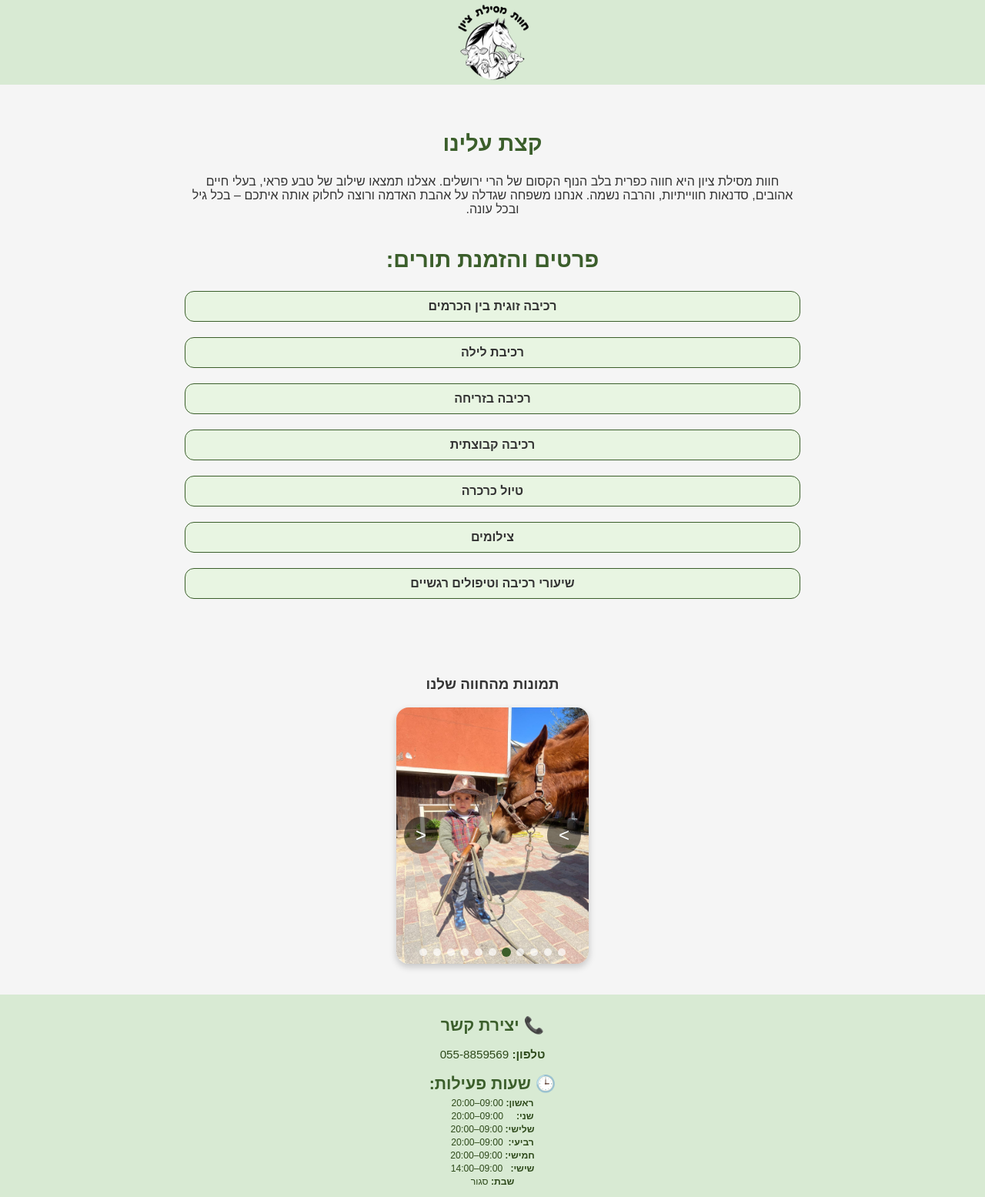
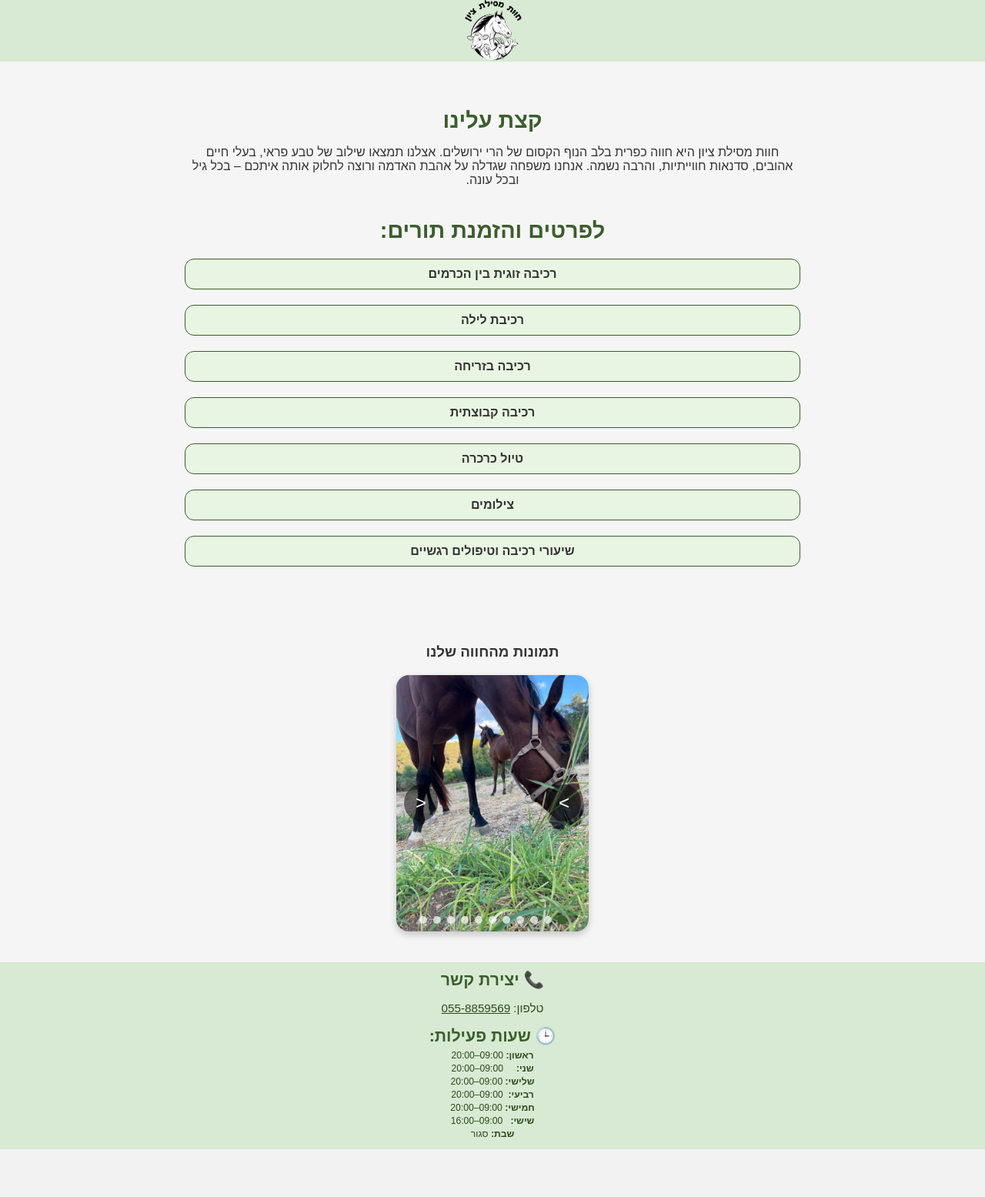
Before and after one commit to hagitlevi/mesilat_zion_farm_website, a Django app: page / in a window 1280 px wide. Shown: the whole page at 77% size. After the commit the page ends 1493 px from the top, so only its background shows below. Run offline with Django 5.2, Linux system fonts and the light colour scheme.

Commit message:
little changes

```diff
--- a/homePage/static/homePage/home_style.css
+++ b/homePage/static/homePage/home_style.css
@@ -1,19 +1,23 @@
-/*קטע עליון*/
 header {
-    background-color: #d8ead3; /* ירוק בהיר */
-    height: 110px;             /* הגובה של הקטע העליון - שימי כאן כמה שתרצי */
-    padding: 0;
+    background-color: #d8ead3;
+    height: 80px;
     margin: 0;
-
-    /* **הגדרות עבור sticky header:** */
-    position: sticky; /* הופך את האלמנט לדביק */
-    top: 0;            /* מצמיד אותו לחלק העליון של אזור התצוגה (viewport) */
-    z-index: 1000;     /* ודא שהוא מעל תוכן אחר שעלול לגלול מתחתיו */
-    width: 100%;       /* ודא שהוא תופס את כל הרוחב הזמין */
+    display: flex;
+    align-items: center;
+    padding: 0 20px;
+    position: sticky;
+    top: 0;
+    left: 0;
+    right: 0;
+    z-index: 1000;
+    box-sizing: border-box;
+    justify-content: center;
 }
 
+
 header img{
-    max-width: 100px; /* גודל מקסימלי לתמונה */
+
+    max-width: 80px; /* גודל מקסימלי לתמונה */
     height: auto; /* שמירה על יחס הגובה-רוחב */
 }
 
@@ -28,8 +32,8 @@ body {
 }
 
 .container {
+    margin: auto;
     max-width: 800px;
-    margin: auto;
     padding: 20px;
 }
 
@@ -41,6 +45,8 @@ section {
 h2 {
     color: #3b5e2b;
     font-size: 1.8em;
+    margin: 0; /* Removes all margins */
+    padding: 0;
 }
 
 ul {
@@ -88,6 +94,10 @@ ul {
     padding: 0; /* להסיר ריווח פנימי אם לא נדרש */
 }
 
+.activity-button{
+    text-decoration: none; /* מסיר את הקו התחתון */
+    color: inherit;
+}
 
 /*קטע תחתון*/
 footer.contact-section {
@@ -98,6 +108,10 @@ footer.contact-section {
     text-align: center;
     direction: rtl;
     font-size: 0.95em; /* כל הטקסט קטן ב־5% */
+}
+
+.tel-color{
+    color: inherit;
 }
 
 footer h2 {
@@ -112,8 +126,6 @@ footer h3 {
 }
 
 /*קרוסלת תמונות*/
-
-/* קרוסלת תמונות - סגנונות כלליים */
 .carousel {
     margin-top: 40px;
 }
--- a/homePage/templates/homePage/home.html
+++ b/homePage/templates/homePage/home.html
@@ -6,10 +6,14 @@
     <meta name="viewport" content="width=device-width, initial-scale=1.0">
     <title>חוות סוסים מסילת ציון</title>
     <link rel="stylesheet" href="{% static 'homePage/home_style.css' %}">
+    <link rel="stylesheet" href="https://cdnjs.cloudflare.com/ajax/libs/font-awesome/6.4.0/css/all.min.css">
+
 </head>
 <body>
     <header>
-        <img src="{% static 'homePage/images/logo.png' %}" alt="חוות סילת ציון לוגו ">
+        <div class="logo-container">
+            <img src="{% static 'homePage/images/logo.png' %}" alt="חוות סילת ציון לוגו ">
+        </div>
     </header>
     <div class="container">
 
@@ -23,7 +27,7 @@
         </section>
 
         <section class="activities">
-            <h2>פרטים והזמנת תורים:</h2>
+            <h2>לפרטים והזמנת תורים:</h2>
             <ul>
                 <li><strong>רכיבה זוגית בין הכרמים</strong></li>
                 <li><strong>רכיבת לילה</strong></li>
@@ -31,7 +35,11 @@
                 <li><strong>רכיבה קבוצתית</strong></li>
                 <li><strong>טיול כרכרה</strong></li>
                 <li><strong>צילומים</strong></li>
-                <li><strong>שיעורי רכיבה וטיפולים רגשיים</strong></li>
+                <li>
+                    <a href="{% url 'riding_lessons' %}" class="activity-button" >
+                        <strong>שיעורי רכיבה וטיפולים רגשיים</strong>
+                    </a>
+                </li>
             </ul>
         </section>
     </div>
@@ -47,7 +55,10 @@
 
 <footer class="contact-section">
     <h2>📞 יצירת קשר</h2>
-    <p><strong>טלפון:</strong> 055-8859569</p>
+    <p>
+        טלפון:
+    <a href="tel:+97255-8859569" class="tel-color">055-8859569 </a>
+    </p>
 
     <h2>🕒 שעות פעילות:</h2>
     <ul class="hours-list">
@@ -56,7 +67,7 @@
         <li><strong>שלישי:</strong> 09:00–20:00</li>
         <li><strong>רביעי:</strong>&nbsp; 09:00–20:00</li>
         <li><strong>חמישי:</strong> 09:00–20:00</li>
-        <li><strong>שישי:</strong>&nbsp;&nbsp; 09:00–14:00</li>
+        <li><strong>שישי:</strong>&nbsp;&nbsp; 09:00–16:00</li>
         <li><strong>שבת:</strong> סגור</li>
     </ul>
 </footer>
@@ -82,7 +93,7 @@
     const dotsContainer = document.querySelector(".carousel-dots");
 
     let autoSlideInterval; // משתנה לשמירת ה-Interval של המעבר האוטומטי
-    const slideDuration = 1500; // שנייה אחת (1000 מילישניות) - כפי שביקשת
+    const slideDuration = 3000; // שנייה אחת (1000 מילישניות) - כפי שביקשת
 
     // פונקציה לעדכון התמונה ונקודות הניווט
     function updateCarousel() {
--- a/homePage/urls.py
+++ b/homePage/urls.py
@@ -2,5 +2,6 @@ from django.urls import path
 from . import views
 urlpatterns = [
     path('', views.home, name='home'),
+    path('riding-lessons/', views.riding_lessons_view, name='riding_lessons')
 
 ]
--- a/homePage/views.py
+++ b/homePage/views.py
@@ -2,3 +2,6 @@ from django.shortcuts import render
 
 def home(request):
     return render(request, 'homePage/home.html')
+
+def riding_lessons_view(request):
+    return render(request, 'homePage/riding_lessons.html')
--- a/mesilat_zion_farm_website/settings.py
+++ b/mesilat_zion_farm_website/settings.py
@@ -25,7 +25,7 @@ SECRET_KEY = 'django-insecure-*k0#_3ynwivpd15dq%9d4i)(i3ah+c@!pa9@$$651-0npmo0-k
 # SECURITY WARNING: don't run with debug turned on in production!
 DEBUG = True
 
-ALLOWED_HOSTS = ['127.0.0.1', 'localhost', '.ngrok-free.app'] #
+ALLOWED_HOSTS = ['127.0.0.1', 'localhost', '.ngrok-free.app', '10.0.0.14'] #
 
 
 # Application definition
```
Also changed, not shown: homePage/static/homePage/base.css (added, +16 -0 lines), homePage/templates/homePage/base.html (added, +25 -0 lines), homePage/templates/homePage/riding_lessons.html (added, +13 -0 lines), homePage/static/homePage/riding_lessons_style.css (added).
